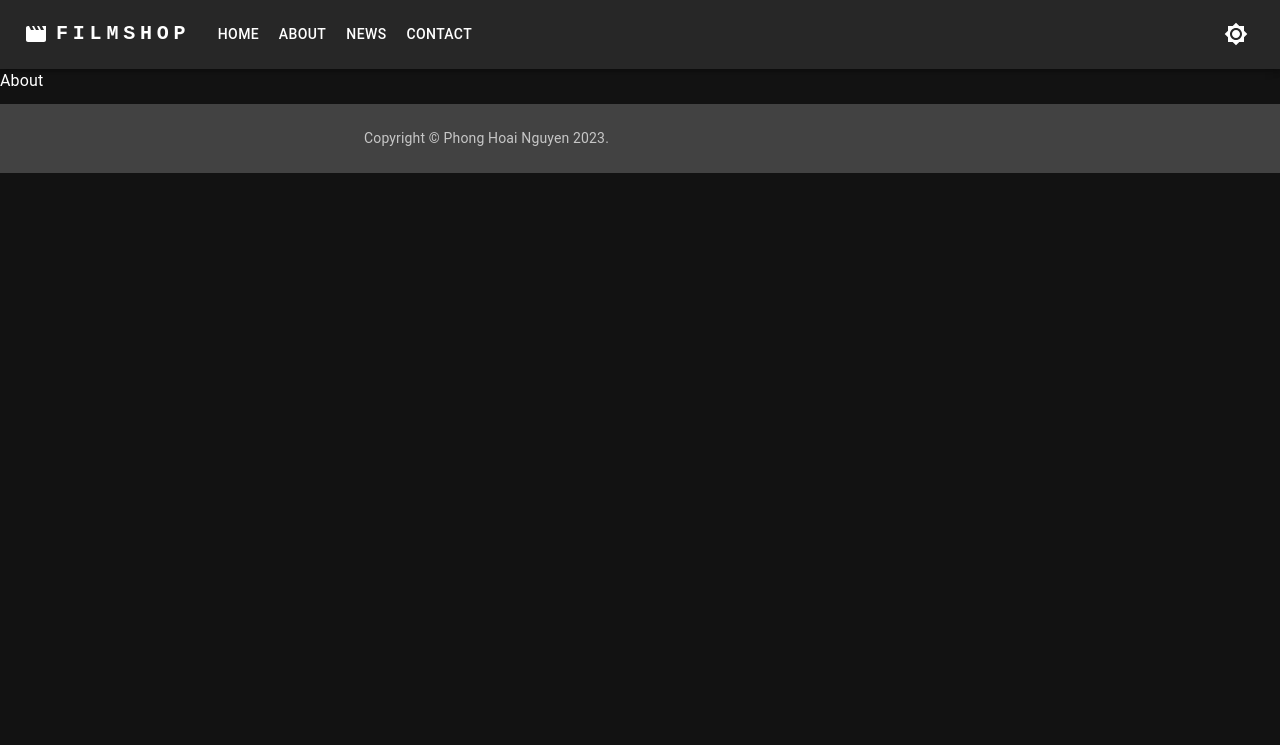
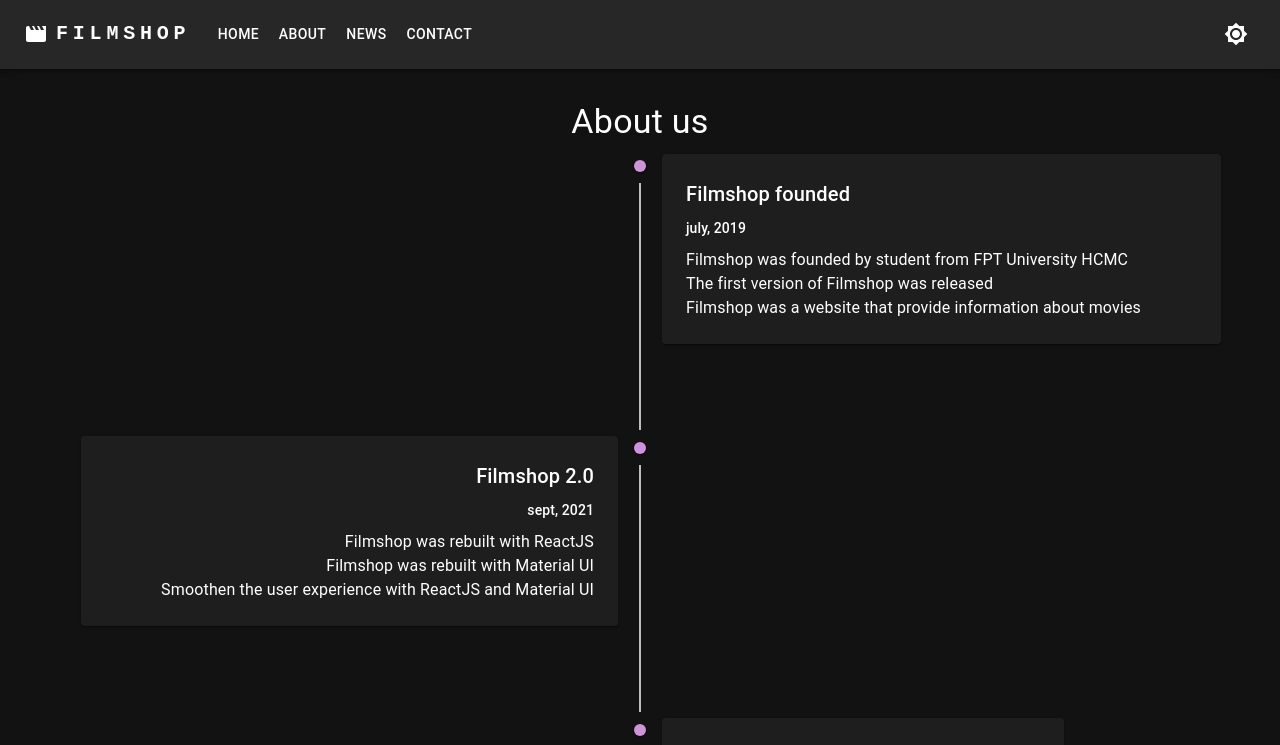
Before and after one commit to hideonbush106/lab4-FER201m, a React (Create React App) app: page /about in a window 1280 px wide. Shown: the top 745 px of the page. Built offline with nearby package versions, Linux system fonts and the light colour scheme.

Commit message:
Add about

```diff
--- a/package.json
+++ b/package.json
@@ -6,6 +6,7 @@
     "@emotion/react": "^11.11.0",
     "@emotion/styled": "^11.11.0",
     "@mui/icons-material": "^5.11.11",
+    "@mui/lab": "^5.0.0-alpha.132",
     "@mui/material": "^5.13.3",
     "@mui/styled-engine-sc": "^5.12.0",
     "@testing-library/jest-dom": "^5.16.5",
--- a/src/components/Sidebar.js
+++ b/src/components/Sidebar.js
@@ -1,7 +1,6 @@
 import * as React from 'react';
 import PropTypes from 'prop-types';
 import Grid from '@mui/material/Grid';
-import Stack from '@mui/material/Stack';
 import Paper from '@mui/material/Paper';
 import Typography from '@mui/material/Typography';
 import Link from '@mui/material/Link';
--- /dev/null
+++ b/src/components/TimelineCard.js
@@ -0,0 +1,52 @@
+import {
+    TimelineConnector,
+    TimelineContent,
+    TimelineDot,
+    TimelineItem,
+    TimelineSeparator,
+  } from "@mui/lab";
+  import { Card, CardContent, Typography } from "@mui/material";
+  import React from "react";
+
+  const TimelineCard = (props) => {
+    return (
+      <TimelineItem>
+        <TimelineSeparator>
+          <TimelineDot color="secondary" />
+          <TimelineConnector />
+        </TimelineSeparator>
+        <TimelineContent sx={{ marginBottom: 10 }}>
+          <Card
+            sx={{
+              width: "fit-content",
+              paddingLeft: props.pLeft,
+              paddingRight: props.pRight,
+              float: props.position,
+            }}
+          >
+            <CardContent>
+              <Typography sx={{ my: 1 }} variant="h6">
+                {props.title}
+              </Typography>
+              <Typography sx={{ my: 1 }} variant="subtitle2">
+                {props.date}
+              </Typography>
+              <Typography sx={{ my: 1 }} variant="body">
+                {props.body1}
+              </Typography>
+              <br></br>
+              <Typography sx={{ my: 1 }} variant="body">
+                {props.body2}
+              </Typography>
+              <br></br>
+              <Typography sx={{ my: 1 }} variant="body">
+                {props.body3}
+              </Typography>
+            </CardContent>
+          </Card>
+        </TimelineContent>
+      </TimelineItem>
+    );
+  };
+
+  export default TimelineCard;
--- a/src/pages/About.js
+++ b/src/pages/About.js
@@ -1,9 +1,63 @@
-import React from 'react'
+import Timeline from "@mui/lab/Timeline";
+import React from "react";
+import TimelineCard from "../components/TimelineCard";
+import { useTheme } from "@mui/material/styles";
+import useMediaQuery from "@mui/material/useMediaQuery";
+import { Box, Typography } from "@mui/material";
+import { timelineItemClasses } from "@mui/lab/TimelineItem";
 
 const About = () => {
+    const theme = useTheme();
+    const isMobile = useMediaQuery(theme.breakpoints.down("sm"));
     return (
-        <div>About</div>
-    )
-}
+        <Box>
+            <Typography sx={{ textAlign: "center", marginTop: "2rem" }} variant="h4">
+                About us
+            </Typography>
+            <Timeline
+                sx={
+                    isMobile
+                        ? {
+                            [`& .${timelineItemClasses.root}:before`]: {
+                                flex: 0,
+                                padding: 0,
+                            },
+                        }
+                        : {}
+                }
+                position={isMobile ? "right" : "alternate"}
+            >
+                <TimelineCard
+                    pLeft={1}
+                    pRight={8}
+                    title="Filmshop founded"
+                    date="july, 2019"
+                    body1="Filmshop was founded by student from FPT University HCMC"
+                    body2="The first version of Filmshop was released"
+                    body3="Filmshop was a website that provide information about movies"
+                />
+                <TimelineCard
+                    position={isMobile ? "left" : "right"}
+                    pRight={isMobile ? 8 : 1}
+                    pLeft={isMobile ? 1 : 8}
+                    title="Filmshop 2.0"
+                    date="sept, 2021"
+                    body1="Filmshop was rebuilt with ReactJS"
+                    body2="Filmshop was rebuilt with Material UI"
+                    body3="Smoothen the user experience with ReactJS and Material UI"
+                />
+                <TimelineCard
+                    pLeft={1}
+                    pRight={8}
+                    title="Filmshop 2.1"
+                    date="jan, 2023"
+                    body1="Filmshop is devloping with more features"
+                    body2="Add more features to the website"
+                    body3="Add more movies to the database"
+                />
+            </Timeline>
+        </Box>
+    );
+};
 
-export default About
+export default About;
```
Also changed, not shown: 1 other file (tests, documents, lock files or other folders).
